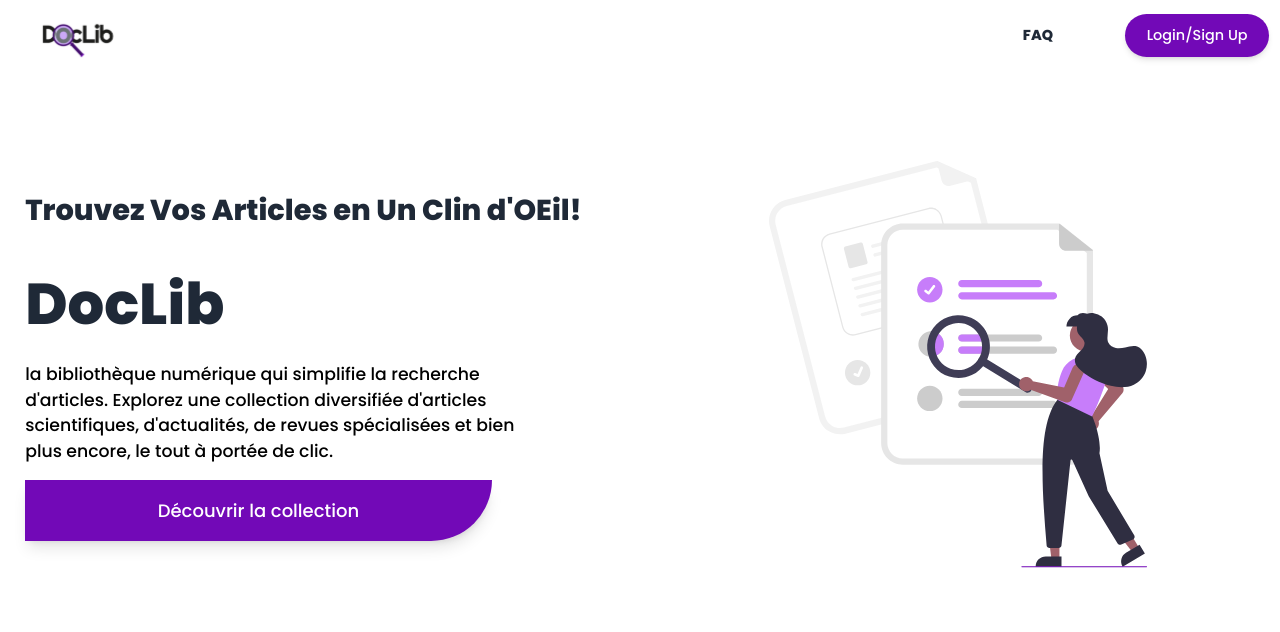
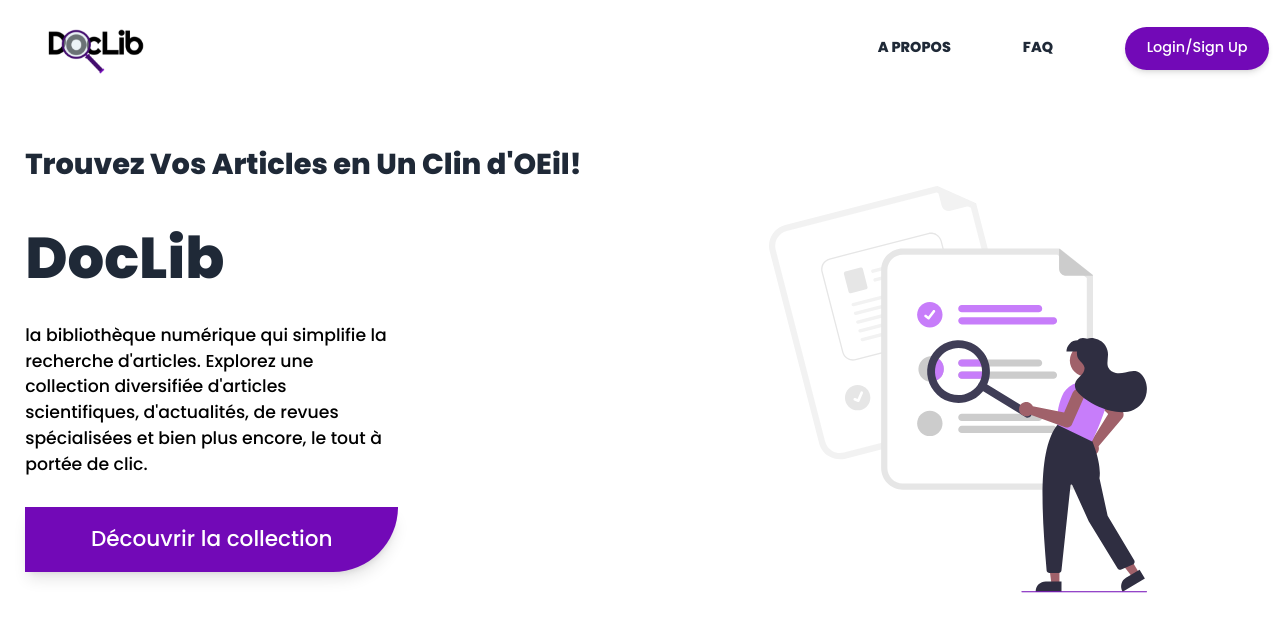
Before and after one commit to GLMasters/TP-IGL, a React (Vite) app in the folder client/: page / in a window 1280 px wide. Shown: the top 632 px of the page. Built offline with nearby package versions, Linux system fonts and the light colour scheme.

Commit message:
mergeHomePageToFrontenTeam

```diff
--- a/client/src/components/HomeNavbar.jsx
+++ b/client/src/components/HomeNavbar.jsx
@@ -1,16 +1,18 @@
 import React from 'react'
-import docLibLogo from "../assets/Logo.svg"
+import docLibLogo from "../assets/docLibLogo.svg"
 import { Link } from 'react-router-dom'
 function HomeNavbar() {
   return (
     <header className='bg-white px-3'>
     <navbar className="container mx-auto flex justify-between items-center">
       {/* logo */}
-      <div className='w-[9rem]'>
+      <div className='w-[12rem] mt-3'>
       <img src={docLibLogo} className='w-[100%]' alt='docLibLogo' />
       </div>
 
       <div className=' flex gap-8 lg:gap-20 items-center '>
+      {/* a propos */}
+      <Link className='font-semibold'>A PROPOS</Link>
           {/* About */}
       <Link className='font-semibold'>FAQ</Link>
       {/* login/signUp */}
--- a/client/src/pages/HomeScreen.jsx
+++ b/client/src/pages/HomeScreen.jsx
@@ -1,15 +1,15 @@
 import homeImage from "../assets/home-image.svg"
 function HomeScreen() {
   return (
-    <div className="container mx-auto w-full px-3 pt-6 max-h-screen flex flex-wrap items-center">
+    <div className="container mx-auto w-full px-3 pt-20 lg:pt-6 max-h-screen flex flex-wrap items-center">
     {/* left side */}
-    <div className="flex-fluid ml-4">
+    <div className="flex-fluid ml-4 mb-10">
         <h3 className="font-bold">Trouvez Vos Articles en Un Clin d'OEil!</h3>
         <div className="my-8 mb-4">
         <h1 className="font-extrabold">DocLib</h1>
-        <p className="text-black w-10/12 my-4">la bibliothèque numérique qui simplifie la recherche d'articles. Explorez une collection diversifiée d'articles scientifiques, d'actualités, de revues spécialisées et bien plus encore, le tout à portée de clic.</p>
+        <p className="text-black w-3/5 my-6">la bibliothèque numérique qui simplifie la recherche d'articles. Explorez une collection diversifiée d'articles scientifiques, d'actualités, de revues spécialisées et bien plus encore, le tout à portée de clic.</p>
         </div>
-        <button className="hidden md:block Btn1 px-6 py-5 text-xl shadow-lg text-white w-3/4 bg-primaryColor">Découvrir la collection</button>
+        <button className="hidden md:block Btn1 px-3 py-5 text-2xl shadow-lg text-white w-3/5 bg-primaryColor my-8">Découvrir la collection</button>
     </div>
         {/* right side */}
         <div className="flex-fluid flex flex-col items-center">
```
Also changed, not shown: client/src/assets/Logo.svg (deleted), client/src/assets/docLibLogo.svg (added).
